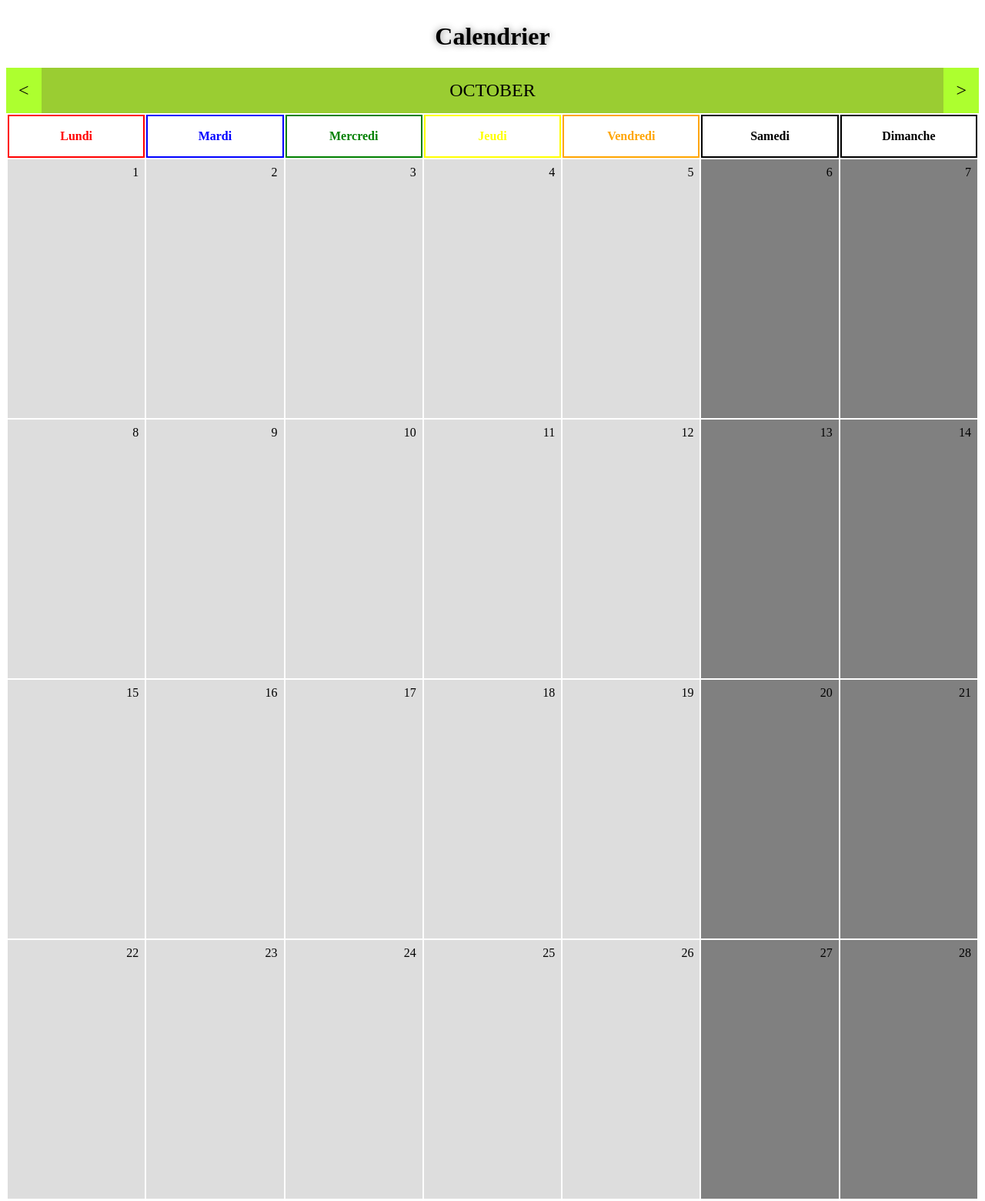
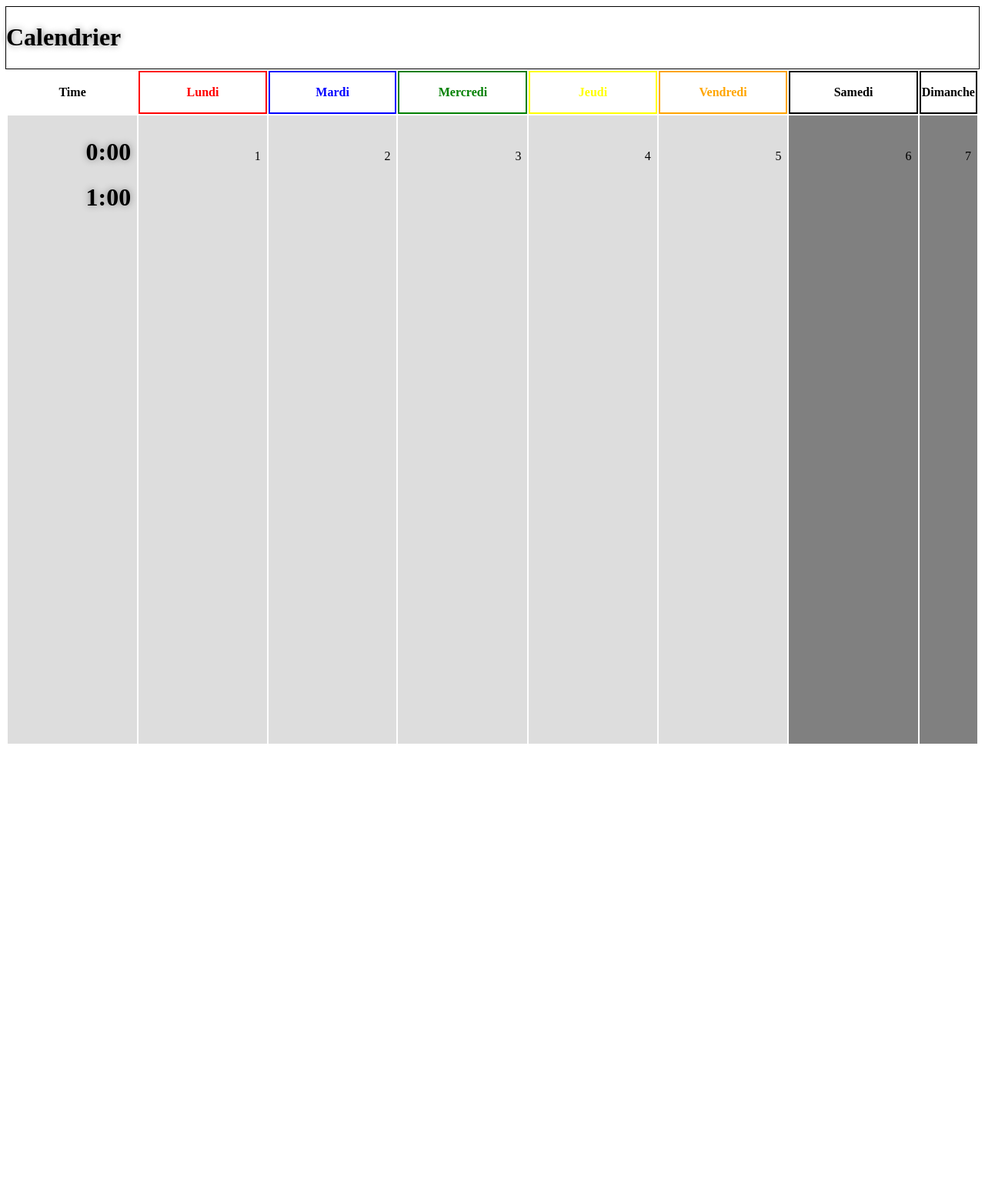
Before and after one commit to ZiyadCh/Calendar, a plain HTML site: page index.html in a window 1280 px wide. Shown: the whole page at 77% size. After the commit the page ends 976 px from the top, so only its background shows below. Drawn offline with Linux system fonts and the light colour scheme.

Commit message:
trying new

```diff
--- a/index.html
+++ b/index.html
@@ -12,12 +12,8 @@
       <h1>Calendrier</h1>
     </header>
     <table>
-      <label
-        ><button><</button>
-        OCTOBER
-        <button>></button></label
-      >
       <tr>
+        <th>Time</th>
         <th style="border: 2px solid red; color: red">Lundi</th>
         <th style="border: 2px solid blue; color: blue">Mardi</th>
         <th style="border: 2px solid green; color: green">Mercredi</th>
@@ -27,6 +23,10 @@
         <th style="border: 2px solid black">Dimanche</th>
       </tr>
       <tr align="center">
+        <td>
+          <h1>0:00</h1>
+          <h1>1:00</h1>
+        </td>
         <td>1</td>
         <td>2</td>
         <td>3</td>
@@ -34,33 +34,6 @@
         <td>5</td>
         <td class="weekend">6</td>
         <td class="weekend">7</td>
-      </tr>
-      <tr align="center">
-        <td>8</td>
-        <td>9</td>
-        <td>10</td>
-        <td>11</td>
-        <td>12</td>
-        <td class="weekend">13</td>
-        <td class="weekend">14</td>
-      </tr>
-      <tr align="center">
-        <td>15</td>
-        <td>16</td>
-        <td>17</td>
-        <td>18</td>
-        <td>19</td>
-        <td class="weekend">20</td>
-        <td class="weekend">21</td>
-      </tr>
-      <tr align="center">
-        <td>22</td>
-        <td>23</td>
-        <td>24</td>
-        <td>25</td>
-        <td>26</td>
-        <td class="weekend">27</td>
-        <td class="weekend">28</td>
       </tr>
     </table>
     <div class="popclose">
--- a/style.css
+++ b/style.css
@@ -13,6 +13,10 @@ body {
   justify-content: center;
   align-items: center;
 }
+header {
+  border: 1px solid black;
+  width: var(--calendar-width);
+}
 th {
   height: 50px;
   width: 14%;
@@ -24,7 +28,7 @@ table {
 }
 td {
   height: 40px;
-  height: 40vh;
+  height: 100vh;
   transition: 0.3s;
   text-align: end;
   vertical-align: text-top;
@@ -42,14 +46,6 @@ td:hover {
 h1 {
   text-shadow: 0 0 10px gray;
   font-size: 2rem;
-}
-body > label {
-  width: var(--calendar-width);
-  display: flex;
-  justify-content: space-between;
-  align-items: center;
-  font-size: 1.5rem;
-  background: yellowgreen;
 }
 label button {
   padding: 1rem;
```
